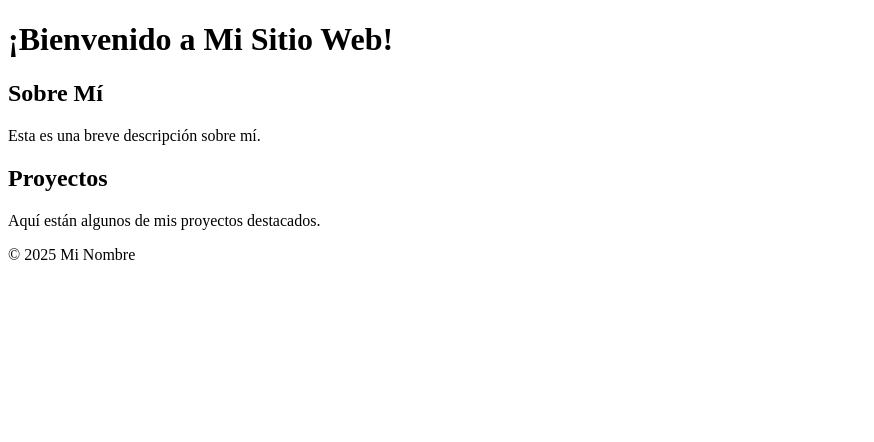
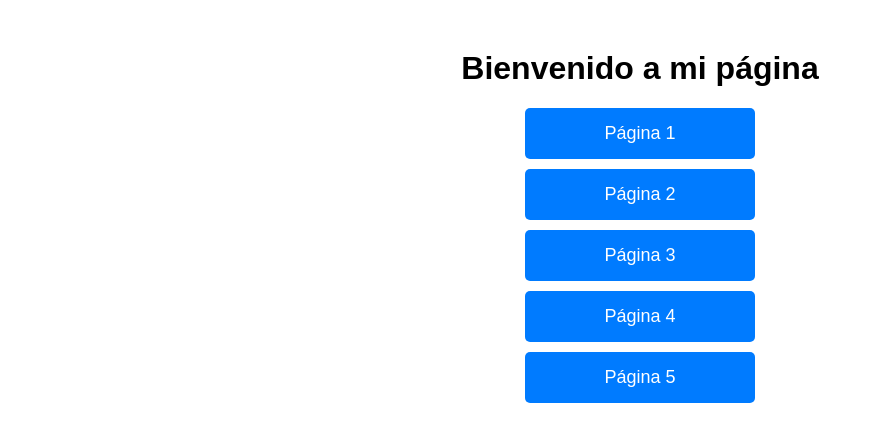
Before and after one commit to accesocpds/accesocpds.github.io, a plain HTML site: page index.html in a window 1280 px wide. Shown: the whole page, without its empty margins (0-874 px from the left). Drawn offline with Linux system fonts and the light colour scheme.

Commit message:
Add files via upload

```diff
--- a/index.html
+++ b/index.html
@@ -3,24 +3,35 @@
 <head>
     <meta charset="UTF-8">
     <meta name="viewport" content="width=device-width, initial-scale=1.0">
-    <title>Documento HTML Básico</title>
+    <title>Página con Botones</title>
+    <style>
+        body {
+            font-family: Arial, sans-serif;
+            text-align: center;
+            margin-top: 50px;
+        }
+        .button {
+            display: block;
+            width: 200px;
+            margin: 10px auto;
+            padding: 15px;
+            background-color: #007BFF;
+            color: white;
+            text-decoration: none;
+            border-radius: 5px;
+            font-size: 18px;
+        }
+        .button:hover {
+            background-color: #0056b3;
+        }
+    </style>
 </head>
 <body>
-    <header>
-        <h1>¡Bienvenido a Mi Sitio Web!</h1>
-    </header>
-    <main>
-        <section>
-            <h2>Sobre Mí</h2>
-            <p>Esta es una breve descripción sobre mí.</p>
-        </section>
-        <section>
-            <h2>Proyectos</h2>
-            <p>Aquí están algunos de mis proyectos destacados.</p>
-        </section>
-    </main>
-    <footer>
-        <p>&copy; 2025 Mi Nombre</p>
-    </footer>
+    <h1>Bienvenido a mi página</h1>
+    <a href="pagina1.html" class="button">Página 1</a>
+    <a href="pagina2.html" class="button">Página 2</a>
+    <a href="pagina3.html" class="button">Página 3</a>
+    <a href="pagina4.html" class="button">Página 4</a>
+    <a href="pagina5.html" class="button">Página 5</a>
 </body>
 </html>
```
